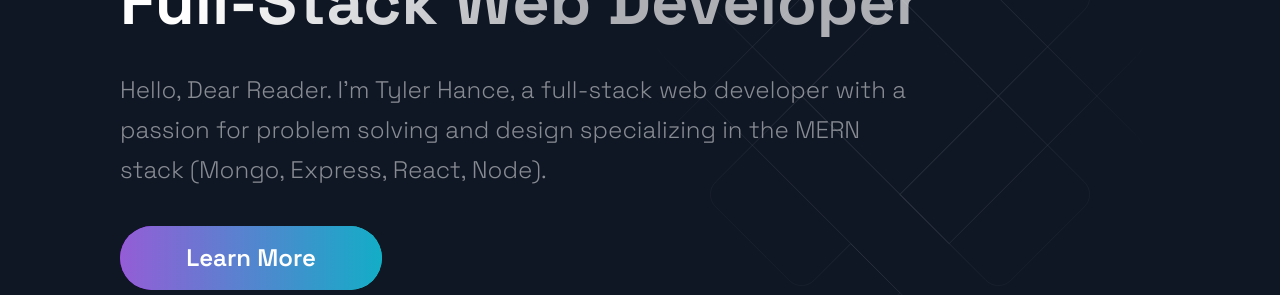
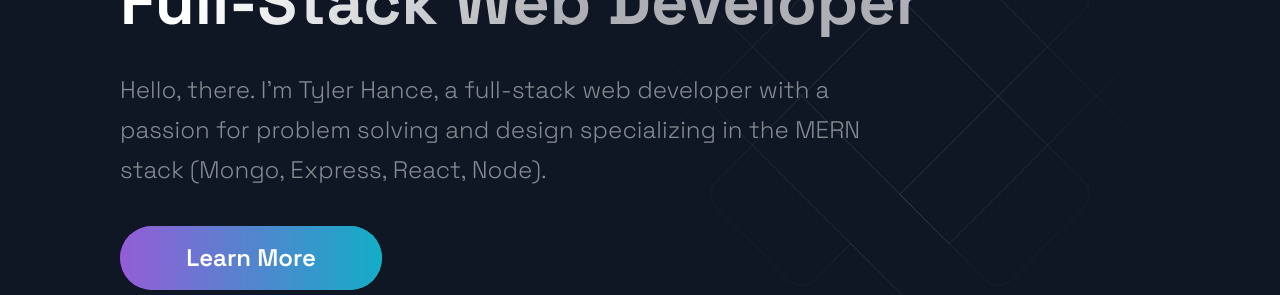
Before and after one commit to tylerhance/tylers-webdev-portfolio, a Next.js app: page / in a window 1280 px wide. Shown: the part 370-665 px from the top of the page. Built offline with nearby package versions, Linux system fonts and the light colour scheme.

Commit message:
Changing some of the verbage for the about me header

```diff
--- a/src/components/Hero/Hero.js
+++ b/src/components/Hero/Hero.js
@@ -12,7 +12,7 @@ const Hero = () => (
         Full-Stack Web Developer
       </SectionTitle>
       <SectionText>
-        Hello, Dear Reader. I'm Tyler Hance, a full-stack web developer with a passion for problem solving and design specializing in the MERN stack (Mongo, Express, React, Node).
+        Hello, there. I'm Tyler Hance, a full-stack web developer with a passion for problem solving and design specializing in the MERN stack (Mongo, Express, React, Node).
       </SectionText>
       <Button onClick={() => window.location = 'https://github.com/tylerhance' }>Learn More</Button>
     </LeftSection>
```
